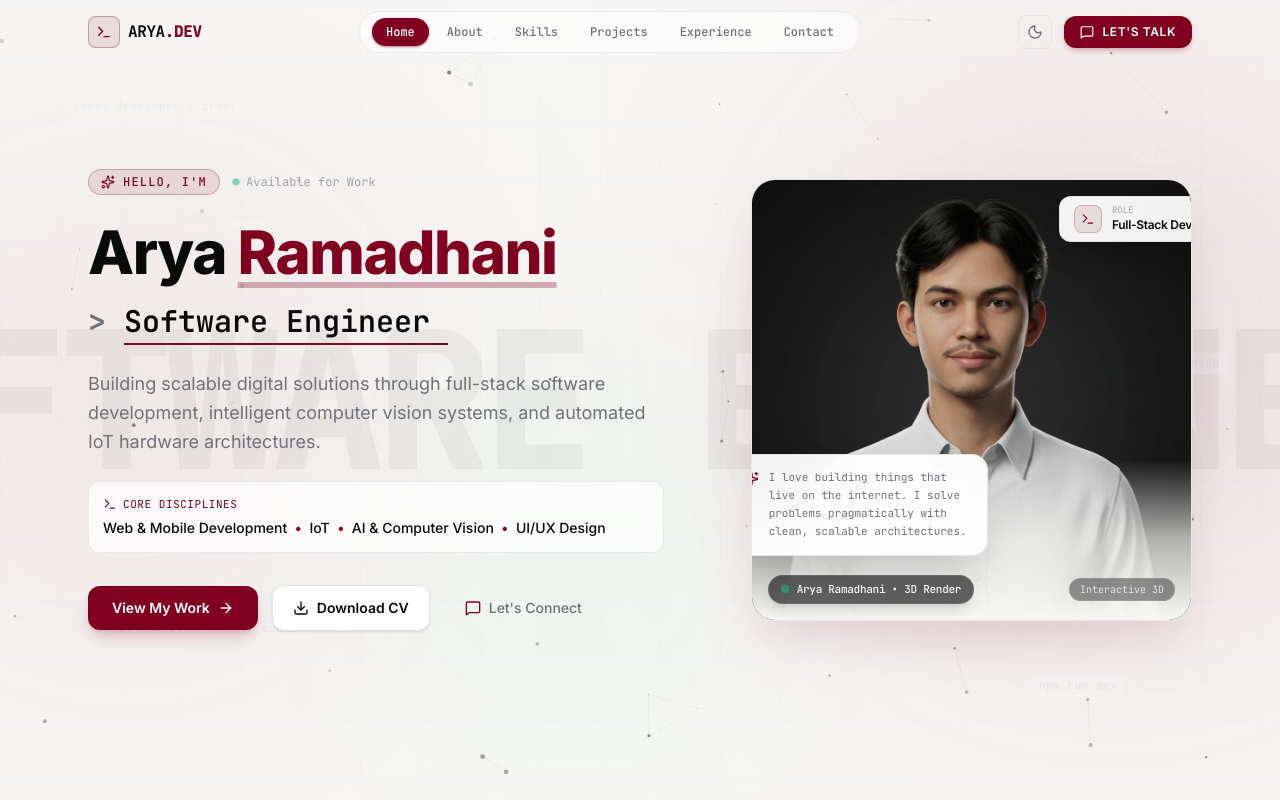
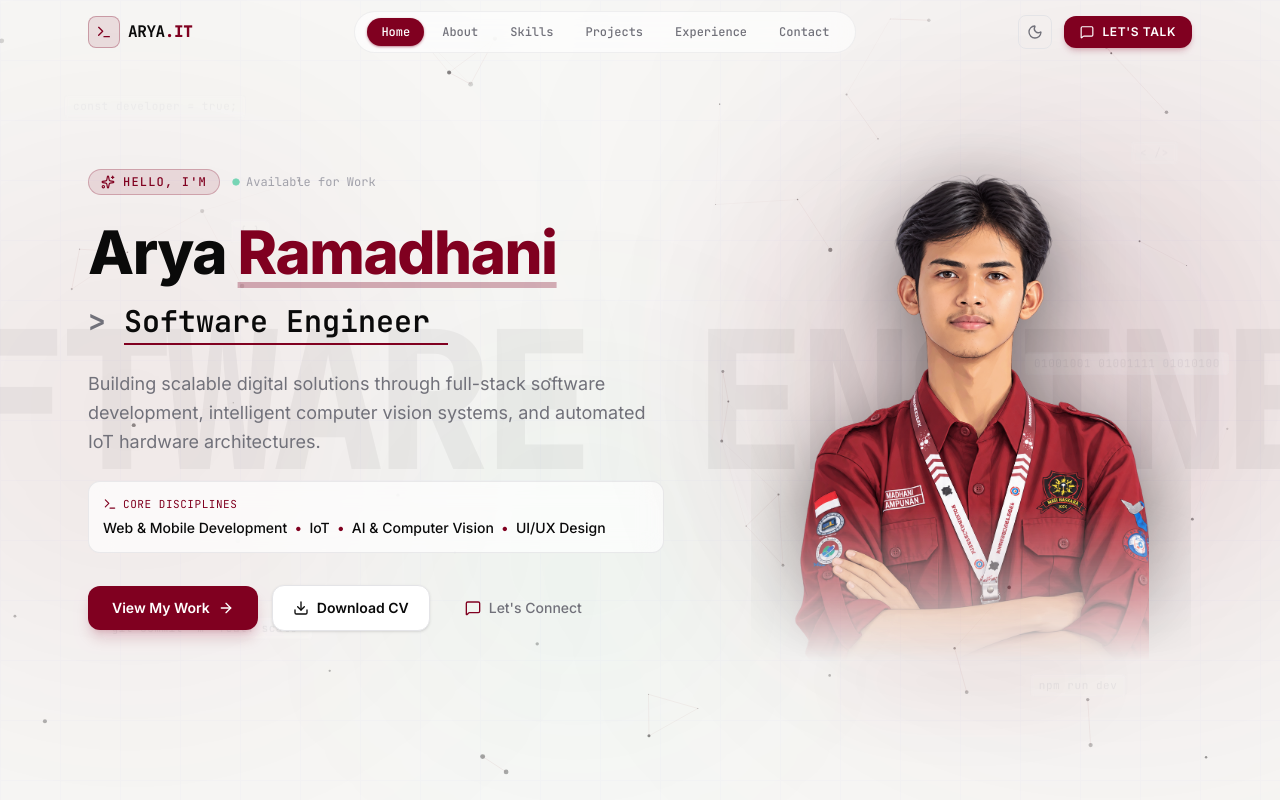
Before and after one commit to Arya-Project04/arya-ramadhani-portfolio, a Next.js app: page / in a window 1280 px wide. Shown: the top 800 px of the page. Built offline with nearby package versions, Linux system fonts and the light colour scheme.

Commit message:
Update portfolio

```diff
--- a/components/HeroAvatar.tsx
+++ b/components/HeroAvatar.tsx
@@ -1,159 +1,60 @@
 "use client";
 
-import { useRef, useState } from "react";
-import { motion, useMotionValue, useSpring, useTransform } from "framer-motion";
+import { motion } from "framer-motion";
 import Image from "next/image";
-import { Sparkles, Terminal, Cpu, CheckCircle2, ShieldCheck, Code2 } from "lucide-react";
 
 export default function HeroAvatar() {
-  const containerRef = useRef<HTMLDivElement>(null);
-  const [isHovered, setIsHovered] = useState(false);
-  const [mouseCoord, setMouseCoord] = useState({ x: 50, y: 50 });
+  return (
+    <div className="relative w-full max-w-[420px] lg:max-w-[480px] mx-auto flex items-center justify-center select-none">
+      {/* Ambient accent glow behind the person */}
+      <motion.div
+        animate={{ scale: [1, 1.08, 1], opacity: [0.35, 0.6, 0.35] }}
+        transition={{ duration: 5, repeat: Infinity, ease: "easeInOut" }}
+        className="absolute w-[80%] aspect-square rounded-full bg-accent/25 blur-[100px] pointer-events-none"
+      />
 
-  // Spring physics for smooth 3D tilt
-  const mouseX = useMotionValue(0);
-  const mouseY = useMotionValue(0);
+      {/* Secondary subtle glow */}
+      <motion.div
+        animate={{ scale: [1.05, 1, 1.05], opacity: [0.2, 0.35, 0.2] }}
+        transition={{ duration: 7, repeat: Infinity, ease: "easeInOut" }}
+        className="absolute w-[65%] aspect-square rounded-full bg-emerald-500/15 blur-[80px] -translate-y-10 translate-x-6 pointer-events-none"
+      />
 
-  const springConfig = { damping: 25, stiffness: 180, mass: 0.6 };
-  const rotateX = useSpring(useTransform(mouseY, [-0.5, 0.5], [10, -10]), springConfig);
-  const rotateY = useSpring(useTransform(mouseX, [-0.5, 0.5], [-12, 12]), springConfig);
+      {/* Floating portrait with pure transparent background */}
+      <motion.div
+        animate={{ y: [0, -14, 0] }}
+        transition={{
+          duration: 5.5,
+          repeat: Infinity,
+          ease: "easeInOut",
+        }}
+        className="relative w-full flex items-center justify-center"
+      >
+        {/* Soft bottom ground shadow */}
+        <motion.div
+          animate={{ scale: [1, 0.9, 1], opacity: [0.35, 0.18, 0.35] }}
+          transition={{ duration: 5.5, repeat: Infinity, ease: "easeInOut" }}
+          className="absolute -bottom-6 left-1/2 -translate-x-1/2 w-[60%] h-8 bg-accent/25 blur-2xl rounded-full pointer-events-none"
+        />
 
-  // Parallax offsets for floating badge cards
-  const cardFloatX = useSpring(useTransform(mouseX, [-0.5, 0.5], [-18, 18]), springConfig);
-  const cardFloatY = useSpring(useTransform(mouseY, [-0.5, 0.5], [-18, 18]), springConfig);
-
-  const handleMouseMove = (e: React.MouseEvent<HTMLDivElement>) => {
-    if (!containerRef.current) return;
-    const rect = containerRef.current.getBoundingClientRect();
-    const x = (e.clientX - rect.left) / rect.width - 0.5;
-    const y = (e.clientY - rect.top) / rect.height - 0.5;
-    mouseX.set(x);
-    mouseY.set(y);
-    setMouseCoord({
-      x: ((e.clientX - rect.left) / rect.width) * 100,
-      y: ((e.clientY - rect.top) / rect.height) * 100,
-    });
-  };
-
-  const handleMouseLeave = () => {
-    mouseX.set(0);
-    mouseY.set(0);
-    setIsHovered(false);
-    setMouseCoord({ x: 50, y: 50 });
-  };
-
-  return (
-    <div
-      ref={containerRef}
-      onMouseMove={handleMouseMove}
-      onMouseEnter={() => setIsHovered(true)}
-      onMouseLeave={handleMouseLeave}
-      className="relative w-full max-w-[480px] lg:max-w-[540px] mx-auto flex items-center justify-center select-none"
-      style={{ perspective: 1200 }}
-    >
-      {/* Background Radar / Concentric Geometric Coordinate Rings (like reference image) */}
-      <div className="absolute inset-0 flex items-center justify-center pointer-events-none">
-        {/* Ring 1 - Outer Orbit */}
+        {/* The portrait — directly loaded from public/images/avatar.jpg */}
         <div
-          className="w-[105%] aspect-square rounded-full border border-dashed border-accent/20 animate-spin"
-          style={{ animationDuration: "45s" }}
-        />
-        {/* Ring 2 - Concentric Mid */}
-        <div
-          className="absolute w-[85%] aspect-square rounded-full border border-border/40 animate-spin"
-          style={{ animationDuration: "30s", animationDirection: "reverse" }}
-        />
-        {/* Ring 3 - Inner Radar */}
-        <div
-          className="absolute w-[68%] aspect-square rounded-full border border-accent/15"
-        />
-      </div>
-
-      {/* Ambient Gradient Glow */}
-      <div className="absolute inset-8 rounded-full bg-gradient-to-tr from-accent/20 via-accent/10 to-transparent blur-3xl opacity-60 pointer-events-none" />
-
-      {/* Main 3D Tilted Avatar Container */}
-      <motion.div
-        style={{
-          rotateX,
-          rotateY,
-          transformStyle: "preserve-3d",
-        }}
-        className="relative w-full aspect-[4/5] sm:aspect-square max-h-[540px] rounded-3xl overflow-hidden border border-border/80 bg-bg-alt/40 backdrop-blur-md shadow-2xl shadow-accent/15 group cursor-pointer"
-      >
-        {/* The 3D Digital Human Avatar Image */}
-        <div className="relative w-full h-full">
+          className="relative w-full max-w-[380px] lg:max-w-[440px] h-[480px] sm:h-[520px] lg:h-[560px]"
+          style={{
+            maskImage: "linear-gradient(to bottom, rgba(0,0,0,1) 70%, rgba(0,0,0,0) 98%)",
+            WebkitMaskImage: "linear-gradient(to bottom, rgba(0,0,0,1) 70%, rgba(0,0,0,0) 98%)",
+          }}
+        >
           <Image
             src="/images/avatar.jpg"
-            alt="Arya Ramadhani - 3D Realistic Software Engineer Avatar"
+            alt="Arya Ramadhani - Software Engineer"
             fill
             priority
-            sizes="(max-width: 768px) 360px, 540px"
-            className="object-cover object-top transition-transform duration-700 ease-out group-hover:scale-105"
+            unoptimized
+            sizes="(max-width: 768px) 360px, 440px"
+            className="object-contain object-bottom drop-shadow-[0_20px_40px_rgba(0,0,0,0.5)]"
           />
-
-          {/* Dynamic Cursor Light Reflection */}
-          <div
-            className="absolute inset-0 pointer-events-none transition-opacity duration-300"
-            style={{
-              background: `radial-gradient(circle 280px at ${mouseCoord.x}% ${mouseCoord.y}%, rgba(255, 255, 255, 0.16), transparent 70%)`,
-              opacity: isHovered ? 1 : 0.35,
-            }}
-          />
-
-          {/* Soft Bottom Gradient Fade into Website Theme */}
-          <div className="absolute inset-x-0 bottom-0 h-40 bg-gradient-to-t from-bg via-bg/70 to-transparent pointer-events-none" />
-
-          {/* Bottom In-Frame Status Tag */}
-          <div className="absolute bottom-4 inset-x-4 flex items-center justify-between text-white text-xs z-10 pointer-events-none">
-            <div className="flex items-center gap-2 px-3 py-1.5 rounded-full bg-black/60 backdrop-blur-md border border-white/10 shadow-lg">
-              <span className="w-2 h-2 rounded-full bg-emerald-400 animate-pulse" />
-              <span className="font-mono text-[11px] font-medium tracking-tight text-white">
-                Arya Ramadhani • 3D Render
-              </span>
-            </div>
-            <div className="font-mono text-[10px] text-white/80 px-2.5 py-1 rounded-full bg-black/40 backdrop-blur-sm border border-white/10">
-              Interactive 3D
-            </div>
-          </div>
         </div>
-
-        {/* Floating Developer Quote Card (left side - matching reference image) */}
-        <motion.div
-          style={{
-            x: cardFloatX,
-            y: cardFloatY,
-            transform: "translateZ(50px)",
-          }}
-          className="absolute bottom-16 -left-3 lg:-left-6 max-w-[240px] sm:max-w-[260px] p-3.5 rounded-2xl bg-bg-elevated/95 backdrop-blur-xl border border-border/90 shadow-2xl shadow-black/20 z-20 pointer-events-none hidden sm:block"
-        >
-          <div className="flex items-start gap-2.5">
-            <div className="mt-0.5 text-accent">
-              <Sparkles className="w-4 h-4 fill-accent/20" />
-            </div>
-            <p className="text-[11px] font-mono text-text-secondary leading-relaxed">
-              I love building things that live on the internet. I solve problems pragmatically with clean, scalable architectures.
-            </p>
-          </div>
-        </motion.div>
-
-        {/* Top-Right Holographic Role Badge */}
-        <motion.div
-          style={{
-            x: useTransform(cardFloatX, (v) => -v * 0.7),
-            y: useTransform(cardFloatY, (v) => -v * 0.7),
-            transform: "translateZ(45px)",
-          }}
-          className="absolute top-4 -right-2 lg:-right-4 px-3.5 py-2 rounded-xl bg-bg-elevated/95 backdrop-blur-xl border border-border/90 shadow-xl shadow-black/15 z-20 pointer-events-none flex items-center gap-2.5"
-        >
-          <div className="w-7 h-7 rounded-lg bg-accent/10 border border-accent/20 flex items-center justify-center text-accent">
-            <Terminal className="w-3.5 h-3.5" />
-          </div>
-          <div>
-            <div className="text-[9px] font-mono uppercase text-text-muted leading-none">Role</div>
-            <div className="text-xs font-semibold text-text tracking-tight mt-0.5">Full-Stack Dev</div>
-          </div>
-        </motion.div>
       </motion.div>
     </div>
   );
--- a/components/Navbar.tsx
+++ b/components/Navbar.tsx
@@ -72,7 +72,7 @@ export default function Navbar() {
             <Terminal className="w-4 h-4" />
           </div>
           <span>
-            ARYA<span className="text-accent font-extrabold">.DEV</span>
+            ARYA<span className="text-accent font-extrabold">.IT</span>
           </span>
         </a>
 
```
Also changed, not shown: public/images/avatar.jpg.
